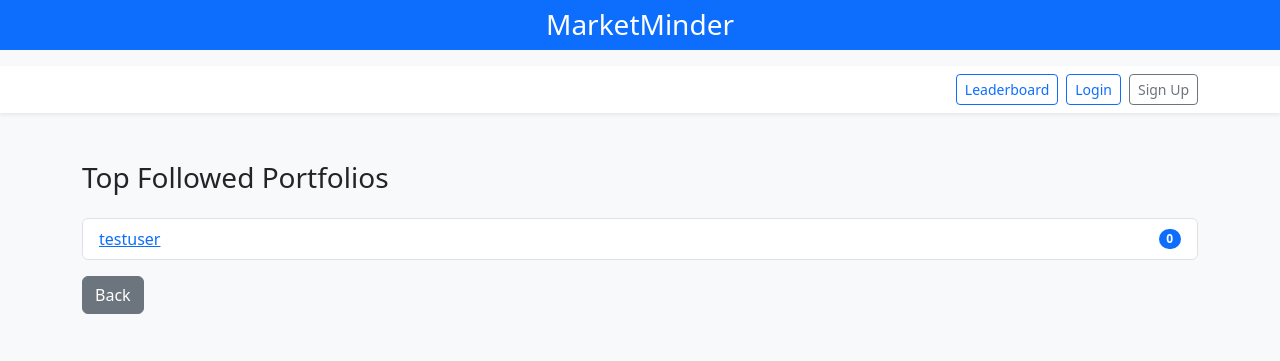
After one commit to Skulk2Fade/pe-ratio-app, a Flask app: page /leaderboard in a window 1280 px wide. The commit adds this page. Shown: the top 361 px of the page. Run offline with Flask 3, Linux system fonts and the light colour scheme; some libraries are stand-ins or nearby versions.

Commit message:
Add portfolio leaderboard and social docs

```diff
--- a/stockapp/portfolio/routes.py
+++ b/stockapp/portfolio/routes.py
@@ -164,3 +164,18 @@ def follow_portfolio(username):
         )
     db.session.commit()
     return redirect(url_for("portfolio.view_portfolio", username=username))
+
+
+@portfolio_bp.route("/leaderboard")
+def leaderboard():
+    from sqlalchemy import func
+
+    results = (
+        db.session.query(User.username, func.count(PortfolioFollow.id).label("count"))
+        .outerjoin(PortfolioFollow, User.id == PortfolioFollow.followed_id)
+        .group_by(User.id)
+        .order_by(func.count(PortfolioFollow.id).desc())
+        .limit(10)
+        .all()
+    )
+    return render_template("leaderboard.html", leaders=results)
--- a/templates/base.html
+++ b/templates/base.html
@@ -26,6 +26,7 @@
                         <a href="{{ url_for('watch.watchlist') }}" class="btn btn-sm btn-outline-primary me-2 mb-2 mb-lg-0">{{ _('Watchlist') }}</a>
                         <a href="{{ url_for('watch.favorites') }}" class="btn btn-sm btn-outline-primary me-2 mb-2 mb-lg-0">{{ _('Favorites') }}</a>
                         <a href="{{ url_for('portfolio.portfolio') }}" class="btn btn-sm btn-outline-primary me-2 mb-2 mb-lg-0">{{ _('Portfolio') }}</a>
+                        <a href="{{ url_for('portfolio.leaderboard') }}" class="btn btn-sm btn-outline-primary me-2 mb-2 mb-lg-0">{{ _('Leaderboard') }}</a>
                         <a href="{{ url_for('alerts.alerts') }}" class="btn btn-sm btn-outline-primary me-2 mb-2 mb-lg-0">{{ _('Alerts') }}</a>
                         <a href="{{ url_for('watch.records') }}" class="btn btn-sm btn-outline-primary me-2 mb-2 mb-lg-0">{{ _('Records') }}</a>
                         <a href="{{ url_for('watch.export_history') }}" class="btn btn-sm btn-outline-secondary me-2 mb-2 mb-lg-0">{{ _('Export History') }}</a>
@@ -35,6 +36,7 @@
                     </div>
                 {% else %}
                     <div class="ms-auto d-lg-flex align-items-center">
+                        <a href="{{ url_for('portfolio.leaderboard') }}" class="btn btn-sm btn-outline-primary me-2 mb-2 mb-lg-0">{{ _('Leaderboard') }}</a>
                         <a href="{{ url_for('auth.login') }}" class="btn btn-sm btn-outline-primary me-2 mb-2 mb-lg-0">{{ _('Login') }}</a>
                         <a href="{{ url_for('auth.signup') }}" class="btn btn-sm btn-outline-secondary mb-2 mb-lg-0">{{ _('Sign Up') }}</a>
                     </div>
--- /dev/null
+++ b/templates/leaderboard.html
@@ -0,0 +1,20 @@
+{% extends "base.html" %}
+{% block title %}Leaderboard{% endblock %}
+{% block content %}
+<div class="container py-5">
+  <h3 class="mb-4">Top Followed Portfolios</h3>
+  {% if leaders %}
+  <ul class="list-group">
+    {% for username, count in leaders %}
+    <li class="list-group-item d-flex justify-content-between align-items-center">
+      <a href="{{ url_for('portfolio.view_portfolio', username=username) }}">{{ username }}</a>
+      <span class="badge bg-primary rounded-pill">{{ count }}</span>
+    </li>
+    {% endfor %}
+  </ul>
+  {% else %}
+  <p>No data.</p>
+  {% endif %}
+  <a href="{{ url_for('main.index') }}" class="btn btn-secondary mt-3">Back</a>
+</div>
+{% endblock %}
```
Also changed, not shown: tests/test_features.py (+24 -0 lines), README.md.
